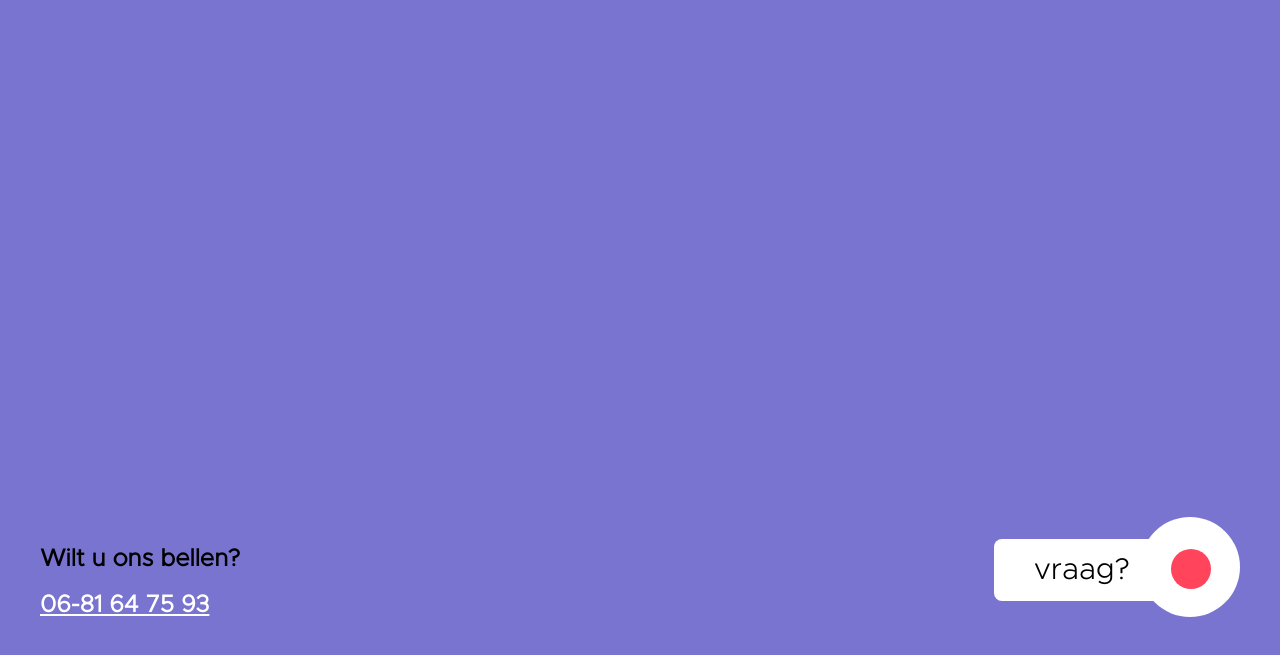
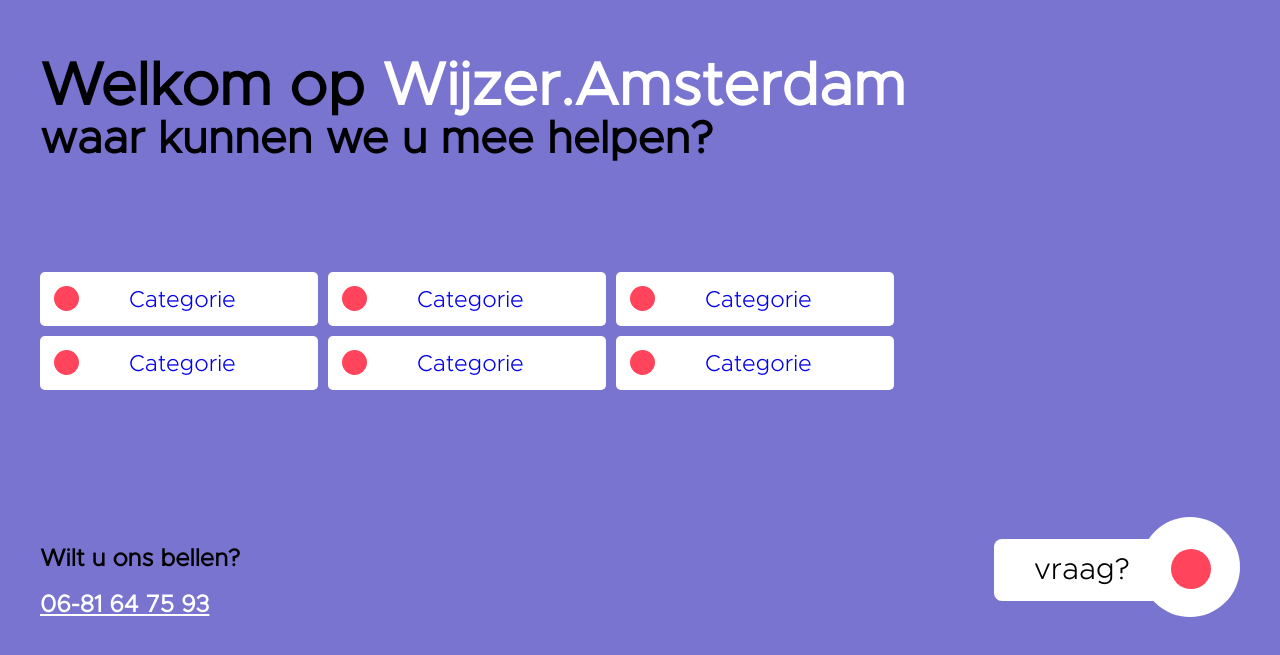
Before and after one commit to teunvanderploeg/Wijzer-Amsterdam-Prototype, a plain HTML site: page index.html in a window 1280 px wide. Shown: the part 143-798 px from the top of the page. Drawn offline with Linux system fonts and the light colour scheme.

Commit message:
updated version

```diff
--- a/index.html
+++ b/index.html
@@ -10,6 +10,22 @@
     <title>Wijzer.Amsterdam</title>
 </head>
 <body>
+  <header class="header">
+    <div class="header__tekst container">
+      <h1>Welkom op <span class="white">Wijzer.Amsterdam</span></h1>
+      <h2>waar kunnen we u mee helpen?</h2>
+    </div>
+  </header>
+  <div class="container">
+    <div class="container__categorieen">
+        <a href="categorie.html" class="grid__link"><div class="circle-rood-link"></div> <p class="grid__link__text">Categorie</p></a>
+        <a href="categorie.html" class="grid__link"><div class="circle-rood-link"></div> <p class="grid__link__text">Categorie</p></a>
+        <a href="categorie.html" class="grid__link"><div class="circle-rood-link"></div> <p class="grid__link__text">Categorie</p></a>
+        <a href="categorie.html" class="grid__link"><div class="circle-rood-link"></div> <p class="grid__link__text">Categorie</p></a>
+        <a href="categorie.html" class="grid__link"><div class="circle-rood-link"></div> <p class="grid__link__text">Categorie</p></a>
+        <a href="categorie.html" class="grid__link"><div class="circle-rood-link"></div> <p class="grid__link__text">Categorie</p></a>
+    </div>
+  </div>
   <footer class="footer">
     <div class="footer__contact-gegevens container">
       <p class="footer__paragraaf">Wilt u ons bellen?</p>
--- a/style.css
+++ b/style.css
@@ -15,16 +15,19 @@
   /* height: 979px; */
 }
 
+.white {
+  color: white;
+}
+
 .container {
   width: 100%;
   max-width: 1200px;
   margin: auto;
 }
 
-header {
-  background-color: white;
-  height: 327px;
-  width: 100%;
+.header__tekst {
+  margin-top: 200px;
+  font-size: 30px;
 }
 
 .header__h2 {
@@ -34,6 +37,9 @@
 
 .header__container {
   padding: 100px 0 0 0%;
+  background-color: white;
+  height: 327px;
+  width: 100%;
 }
 
 .header__links {
@@ -62,6 +68,7 @@
   width: 250px;
   background-color: white;
   border-radius: 5px;
+  text-decoration: none;
 }
 .grid__link__text {
   font-size: 23px;
```
Also changed, not shown: categorie.html (indentation only).
